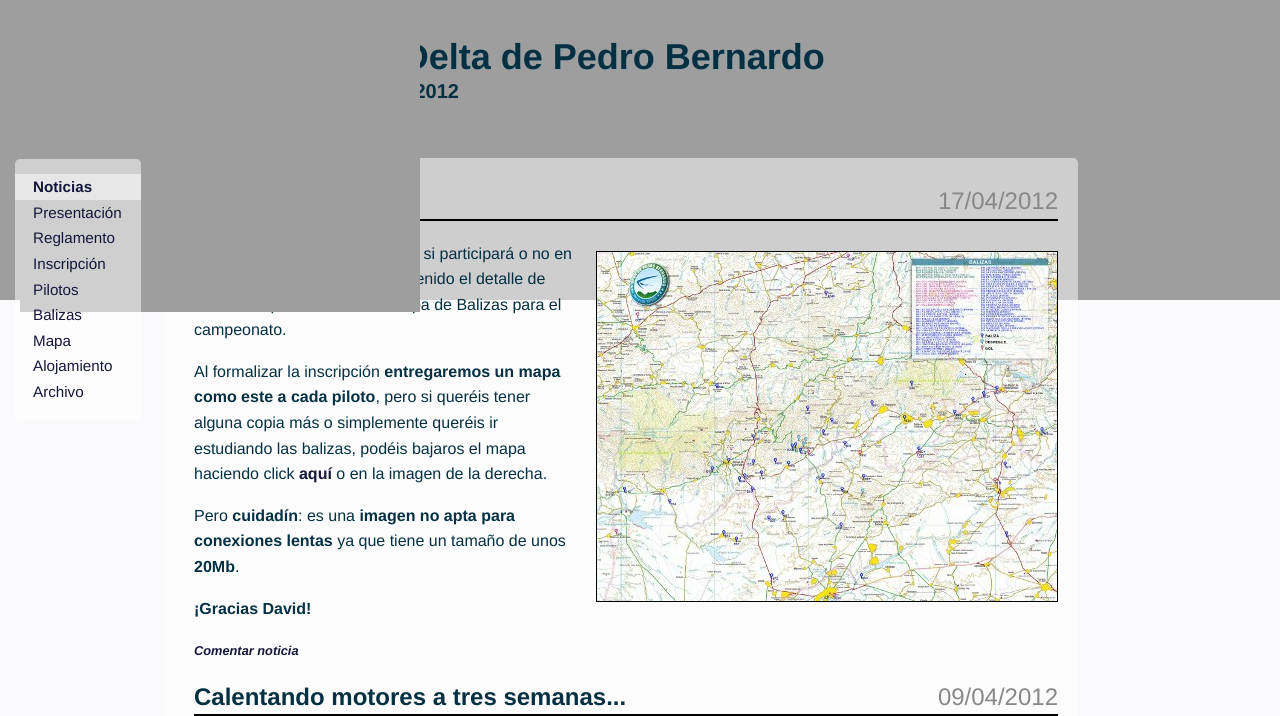
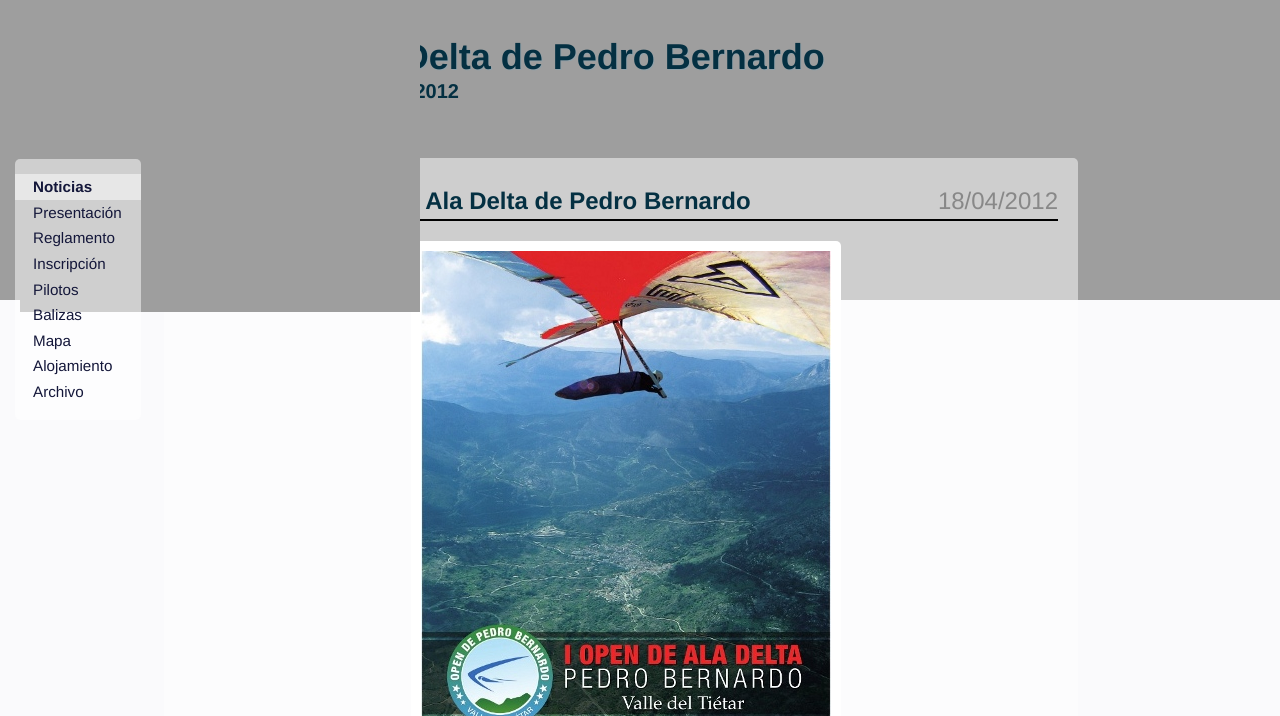
Before and after one commit to nando/openfly, a Jekyll site: the page built from index.html, in a window 1280 px wide and 1400 px high. Shown: the top 716 px of the window. Built offline with Jekyll 4.4.1, drawn with Linux system fonts in a browser that asks for light colours; the list of posts is cut into pages by our own code; some of the changed text lies outside the part shown; grey boxes are pictures that could not be loaded.

Commit message:
Cartel del I Open

```diff
--- /dev/null
+++ b/_posts/2012-04-18-cartel_del_i_open_de_pedro_bernardo.html
@@ -0,0 +1,18 @@
+---
+layout: post
+title: Cartel del I Open de Ala Delta de Pedro Bernardo
+---
+
+<div class="center_wrapper">
+  <div class="poster">
+    <a href="images/cartel_2012.jpg" title="Cartel del I Open de Ala Delta de Pedro Bernardo"><img alt="Cartel del I Open de Pedro Bernardo" src="images/cartel_2012_410x640.jpg" /></a>
+  </div>
+</div>
+<div class="center_wrapper">
+  <p>
+    Diseñado por: <strong>José M. Sepúlveda</strong> (Tlf. 686 404 938)
+  </p>
+  <p>
+    <a href="downloads/Cartel_Open_de_PB_2012.pdf" title="Cartel en alta calidad (ATENCIÓN: 20Mb)">Cartel para imprimir (20Mb)</a>
+  </p>
+</div>
--- a/styles/inspired_by_bundler_inspired.css
+++ b/styles/inspired_by_bundler_inspired.css
@@ -126,7 +126,7 @@ div.article {
   font-size: 80%;
   margin-bottom: 0.8em;
 }
-div.account_wrapper {
+div.center_wrapper {
   text-align: center;
 }
 div.quote {
@@ -168,6 +168,25 @@ div.account h4 {
 div.account p {
   padding: 0px;
   margin: 0px;
+}
+div.poster {
+  padding: 10px;
+  text-align: center;
+  background:url("../images/section_bg.png");
+  background: #FFF;
+  border-radius:5px;
+  -moz-border-radius:5px;
+
+  min-height: 50px;
+  display: -moz-inline-stack;
+  display: inline-block;
+  vertical-align: top;
+  zoom: 1;
+  *display: inline;
+  _height: 50px;
+}
+article div.poster img {
+  border:0;
 }
 #post h2 {
   margin-bottom: 0;
@@ -396,13 +415,14 @@ article a.media {
 .right {
   float: right;
 }
+article img {
+  border:1px black solid;
+}
 article img.left {
-  border:1px black solid;
   margin: 10px 35px 10px 0px;
   display: block;
 }
 article img.right {
-  border:1px black solid;
   margin: 10px 0px 10px 20px;
   float: right;
 }
```
Also changed, not shown: images/cartel_2012_410x640.jpg (added).
